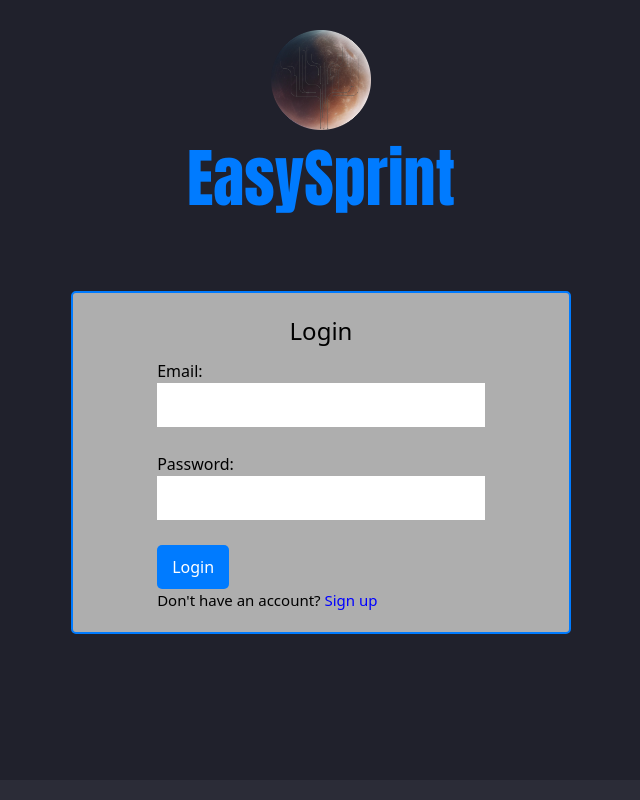
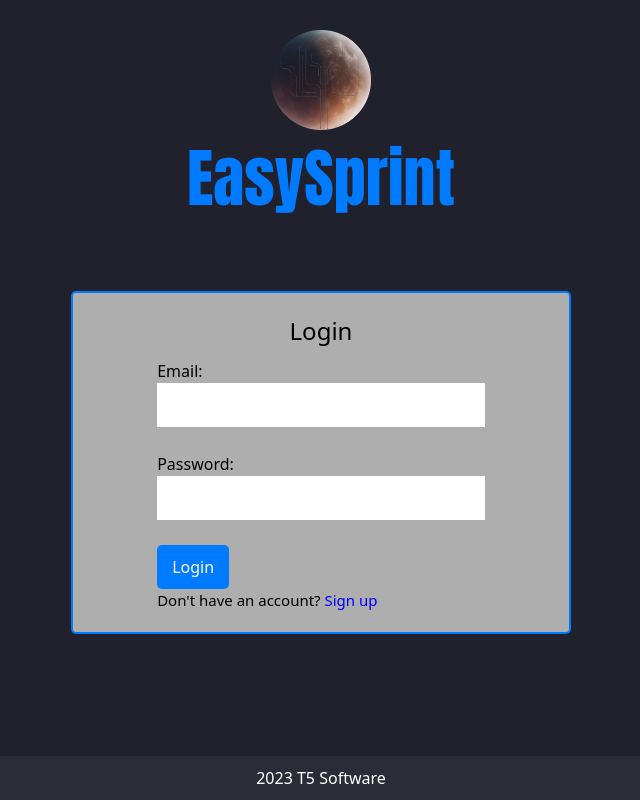
Before and after one commit to aodell6/taskmaster425, a React (Create React App) app: page / in a window 1280 px wide. Shown: the whole page, without its empty margins (319-959 px from the left). Built offline with nearby package versions, Linux system fonts and the light colour scheme.

Commit message:
Added T5 to footer.

```diff
--- a/src/components/CreateAccount.js
+++ b/src/components/CreateAccount.js
@@ -50,7 +50,7 @@ function CreateAccount({stateFunction, onDismiss}) {
                 </form>
             </div>
             <footer>
-                {/*O'Dell, Baker, Sternberg 2023*/}
+                2023 T5 Software
             </footer>
         </div>
     );
--- a/src/components/Login.js
+++ b/src/components/Login.js
@@ -50,7 +50,7 @@ function Login({stateFunction, signUpFunction}) {
             </div>
 
             <footer>
-                {/*O'Dell, Baker, Sternberg 2023*/}
+                2023 T5 Software
             </footer>
         </div>
     );
```
